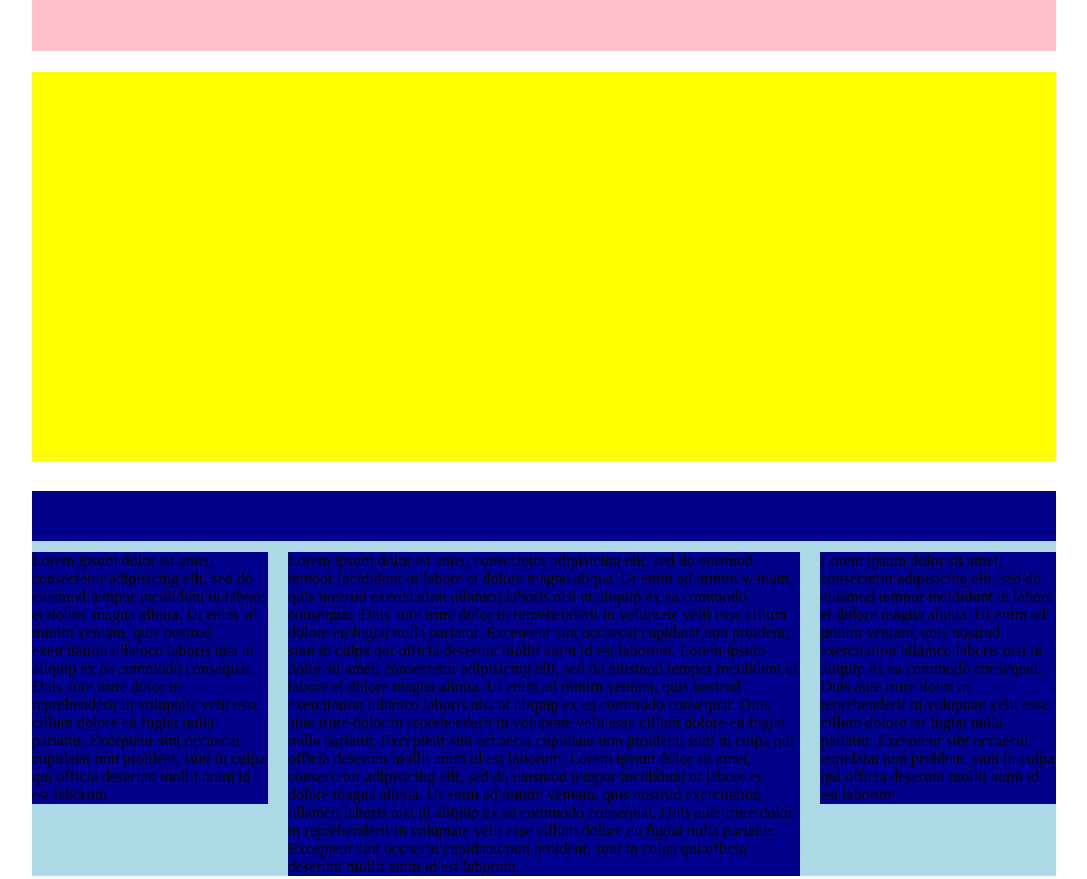
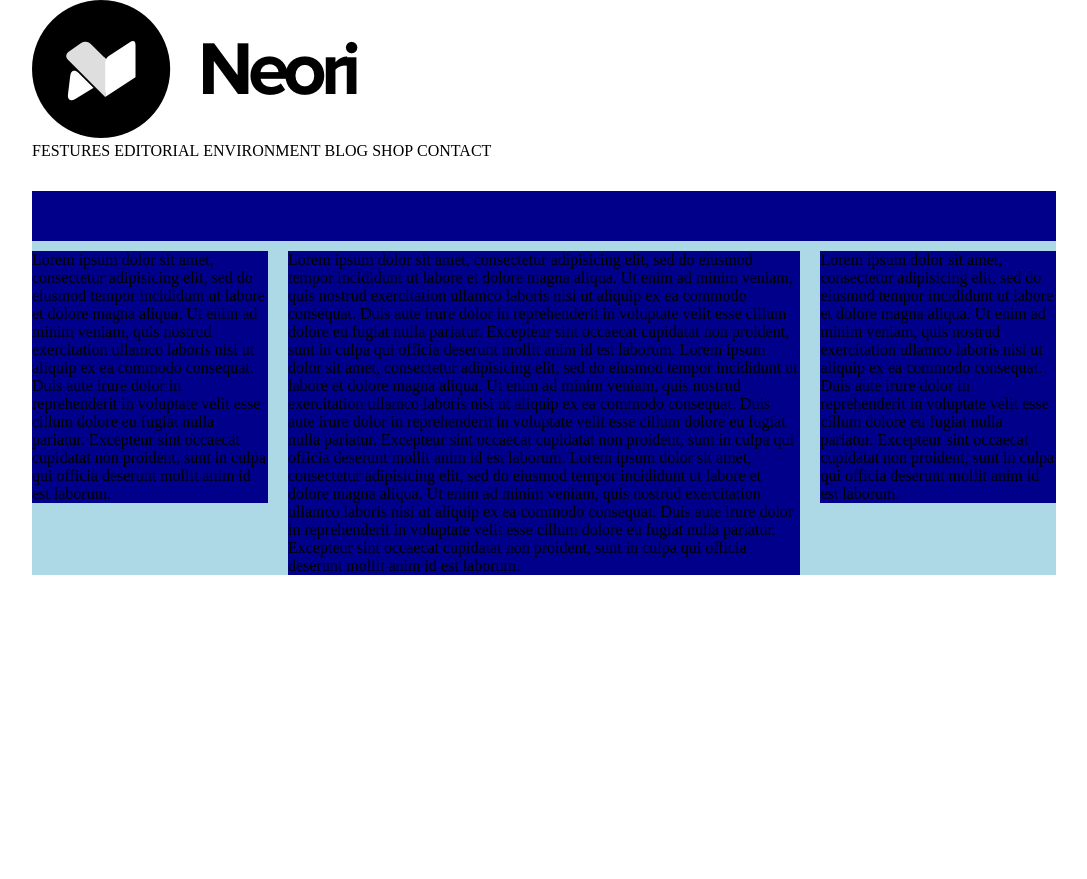
Before and after one commit to GabrieleCorti/htmlcss-wp, a plain HTML site: page index.html in a window 1280 px wide. Shown: the top 879 px of the page, without its empty margins (96-1183 px from the left). After the commit the page ends 800 px from the top, so only its background shows below. Drawn offline with Linux system fonts and the light colour scheme.

Commit message:
aggiunto logo e navbar in header solo html

```diff
--- a/css/style.css
+++ b/css/style.css
@@ -14,14 +14,13 @@
 
 .container {
   width: 80%;
-  height: 1024px;
   margin: auto;
   /* background-color: green; */
 }
 
-header{
-  height: 5%;
-  background-color: pink;
+li {
+  display: inline-block;
+
 }
 
 .section-1 {
--- a/index.html
+++ b/index.html
@@ -9,7 +9,17 @@
     <div class="container">
       <!-- intestazione -->
       <header>
-
+        <img src="img/logo.png" alt="logo ">
+        <nav>
+          <ul>
+            <li>FESTURES</li>
+            <li>EDITORIAL</li>
+            <li>ENVIRONMENT</li>
+            <li>BLOG</li>
+            <li>SHOP</li>
+            <li>CONTACT</li>
+          </ul>
+        </nav>
       </header>
       <!-- fine intestazione -->
       <!-- corpo -->
```
